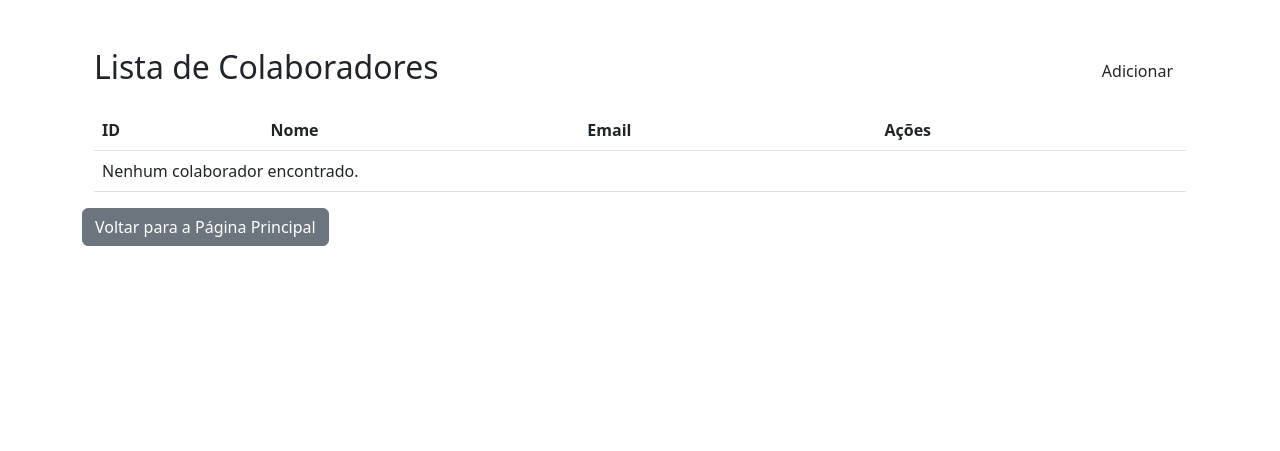
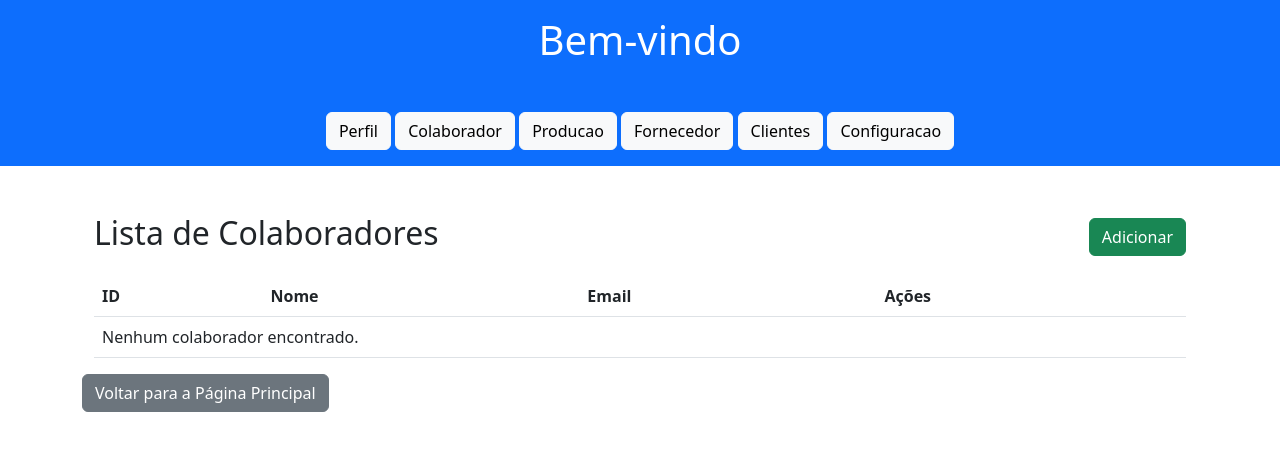
Before and after one commit to D31Z3/ProgPIM4, a Flask app: page /colaborador in a window 1280 px wide. Shown: the top 451 px of the page. Run offline with Flask 3, Linux system fonts and the light colour scheme; data that the repository does not hold is empty.

Commit message:
26.10 14.47

```diff
--- a/app.py
+++ b/app.py
@@ -98,6 +98,8 @@ def register():
     if request.method == 'POST':
         username = request.form['username']
         password = request.form['password']
+
+        # Hash da senha
         hashed_password = bcrypt.generate_password_hash(password).decode('utf-8')
 
         # Cria um novo usuário
@@ -107,6 +109,7 @@ def register():
 
         flash('Usuário registrado com sucesso!', 'success')
         return redirect(url_for('login'))
+
     return render_template('cripto/register.html')
 
 @app.route('/login', methods=['GET', 'POST'])
@@ -117,20 +120,21 @@ def login():
 
         # Busca o usuário no banco de dados
         usuario = Usuario.query.filter_by(username=username).first()
+        print(f"Usuário encontrado: {usuario}")  # Debug
+
+        # Verifica se o usuário existe e se a senha está correta
         if usuario and bcrypt.check_password_hash(usuario.password, password):
-            session['user_id'] = usuario.id
+            session['user_id'] = usuario.id  # Armazena o ID do usuário na sessão
             flash('Login realizado com sucesso!', 'success')
-            return redirect(url_for('home.html'))
+            return redirect(url_for('home'))  # Redireciona para a rota "home"
         else:
             flash('Usuário ou senha incorretos.', 'danger')
+            print("Usuário ou senha incorretos.")  # Debug
+
     return render_template('cripto/login.html')
 
-@app.route('/dashboard')
-def dashboard():
-    if 'user_id' not in session:
-        flash('Você precisa estar logado para acessar essa página.', 'warning')
-        return redirect(url_for('login'))
-    return 'Bem-vindo ao painel!'
+
+
 
 ###################################################################################################
 #Programação da home
--- a/templates/colaborador/Colaborador.html
+++ b/templates/colaborador/Colaborador.html
@@ -7,7 +7,12 @@
     <title>Colaboradores</title>
 </head>
 <body>
+    <div class=""
+        {% include 'util/cabeca.html' %}</div>
+
     <div class="container mt-5">
+
+
         <!-- Incluindo o HTML da lista de colaboradores -->
         {% include 'colaborador/lista_Colaborador.html' %}
 
--- a/templates/colaborador/lista_Colaborador.html
+++ b/templates/colaborador/lista_Colaborador.html
@@ -7,11 +7,11 @@
     <title>Lista de Colaboradores</title>
 </head>
 <body>
-    <div class="container mt-5">
+    <div class="container mt-3">
         <div class="d-flex justify-content-between align-items-center mb-3">
             <h2 class="me-3">Lista de Colaboradores</h2>
             <!-- Botão para abrir o modal de adição -->
-            <button class="btn btn-sucess" data-bs-toggle="modal" data-bs-target="#adicionarColaboradorModal">Adicionar</button>
+            <button class="btn btn-success" data-bs-toggle="modal" data-bs-target="#adicionarColaboradorModal">Adicionar</button>
         </div>
 
         <table class="table">
--- a/templates/cripto/register.html
+++ b/templates/cripto/register.html
@@ -15,11 +15,11 @@
                     <div class="card-body">
                         <form method="POST" action="/register">
                             <div class="mb-3">
-                                <label for="username" class="form-label">Username</label>
+                                <label for="username" class="form-label">E-mail</label>
                                 <input type="text" class="form-control" id="username" name="username" placeholder="Enter your username" required>
                             </div>
                             <div class="mb-3">
-                                <label for="password" class="form-label">Password</label>
+                                <label for="password" class="form-label">Senha</label>
                                 <input type="password" class="form-control" id="password" name="password" placeholder="Enter your password" required>
                             </div>
                             <div class="d-grid">
--- a/templates/home.html
+++ b/templates/home.html
@@ -9,7 +9,7 @@
 <body>
     <header class="bg-primary text-white text-center py-3">
         <h1>Bem-vindo</h1>
-        <div class="mt-3">
+        <div class="mt-5">
             <a href="/perfil" class="btn btn-light">Perfil</a>
             <a href="/colaborador" class="btn btn-light">Colaborador</a>
             <a href="/producao" class="btn btn-light">Producao</a>
--- a/templates/index.html
+++ b/templates/index.html
@@ -15,5 +15,7 @@
     </div>
 
     <script src="https://cdn.jsdelivr.net/npm/bootstrap@5.2.3/dist/js/bootstrap.bundle.min.js"></script>
+
+
 </body>
 </html>
--- a/templates/util/cabeca.html
+++ b/templates/util/cabeca.html
@@ -0,0 +1,24 @@
+<!DOCTYPE html>
+<html lang="pt-BR">
+<head>
+    <meta charset="UTF-8">
+    <meta name="viewport" content="width=device-width, initial-scale=1.0">
+    <link rel="stylesheet" href="https://cdn.jsdelivr.net/npm/bootstrap@5.2.3/dist/css/bootstrap.min.css">
+    <title>Página Inicial</title>
+</head>
+<body>
+    <header class="bg-primary text-white text-center py-3">
+        <h1>Bem-vindo</h1>
+        <div class="mt-5">
+            <a href="/perfil" class="btn btn-light">Perfil</a>
+            <a href="/colaborador" class="btn btn-light">Colaborador</a>
+            <a href="/producao" class="btn btn-light">Producao</a>
+            <a href="/fornecedores" class="btn btn-light">Fornecedor</a>
+            <a href="/clientes" class="btn btn-light">Clientes</a>
+            <a href="/configuracao" class="btn btn-light">Configuracao</a>
+
+        </div>
+    </header>
+    <script src="https://cdn.jsdelivr.net/npm/bootstrap@5.2.3/dist/js/bootstrap.bundle.min.js"></script>
+</body>
+</html>
```
Also changed, not shown: templates/cripto/login.html (+11 -9 lines), templates/cripto/logo.png (added).
